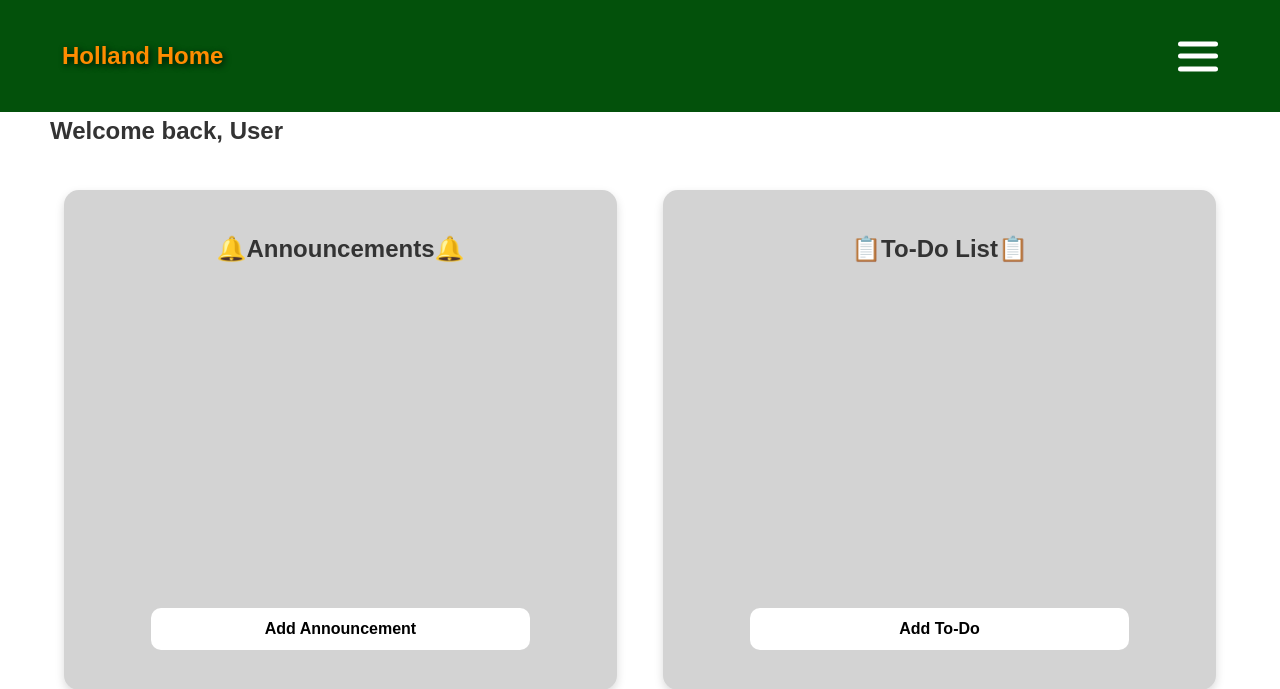
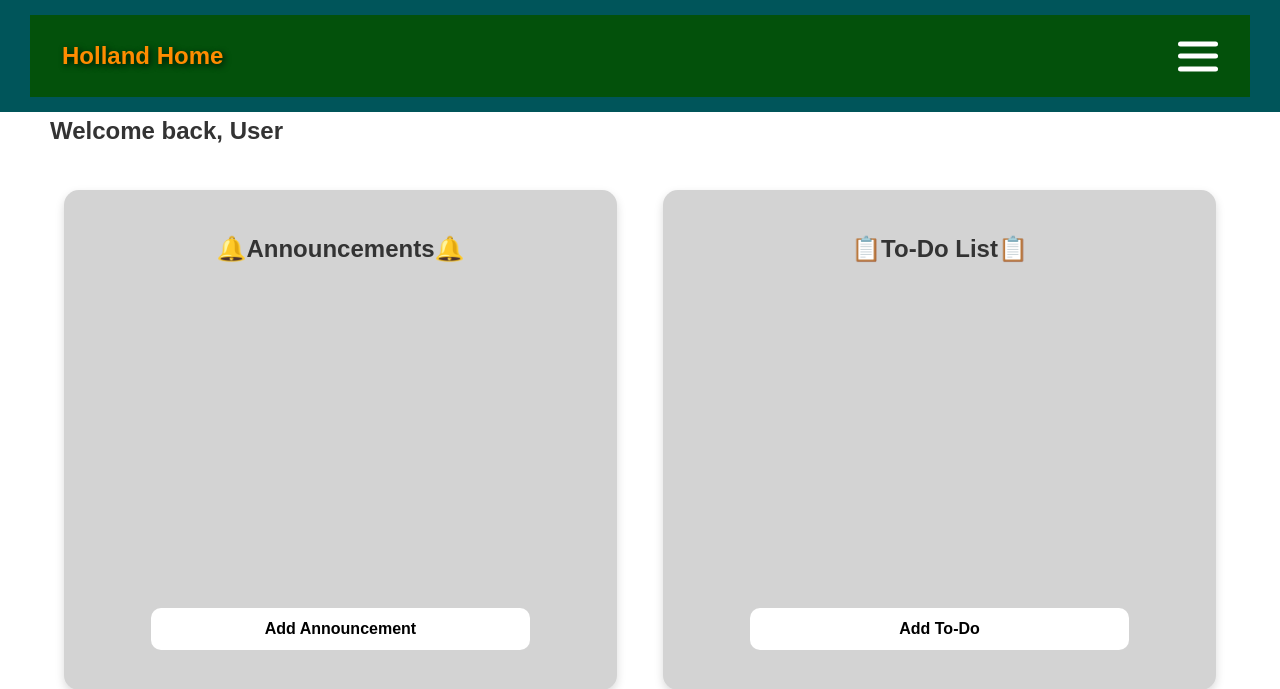
Before and after one commit to zaysea123/Holland_Home, a Django app: page /home/ in a window 1280 px wide. Shown: the top 689 px of the page. Run offline with Django 5.2, Linux system fonts and the light colour scheme.

Commit message:
Changed the header bar color

```diff
--- a/Holland_Home/page/static/page/home.css
+++ b/Holland_Home/page/static/page/home.css
@@ -12,7 +12,7 @@ body {
 header {
     justify-content: space-between;
     align-items: center;
-    background-color: #03510b; /* beige */
+    background-color:#00555a ;
     padding: 15px 30px;
 }
 
```
